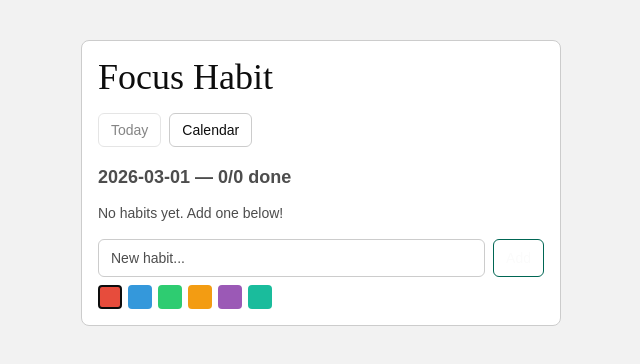
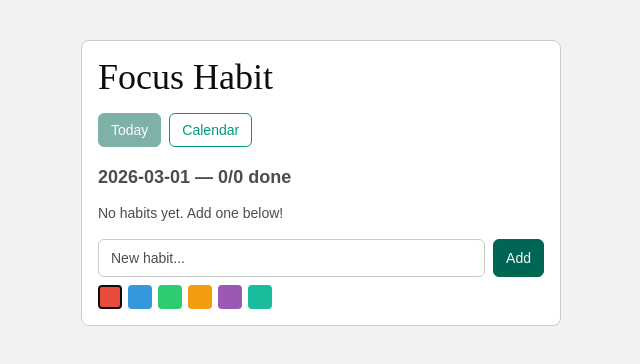
Before and after one commit to sito8943/habbit-tracker, a React (Vite) app: page / in a window 1280 px wide. Shown: the top 364 px of the page, without its empty margins (319-959 px from the left). Built offline with nearby package versions, Linux system fonts and the light colour scheme; a web font is replaced by a local one.

Commit message:
styles and button

```diff
--- a/src/App.tsx
+++ b/src/App.tsx
@@ -2,7 +2,7 @@ import { useState, useCallback } from "react"
 import type { Habit, LogEntry } from "./utils/habits"
 import { generateId, today, isLogged } from "./utils/habits"
 import { useLocalStorage } from "./hooks"
-import { Calendar, HabitForm, HabitList } from "./components"
+import { Button, Calendar, HabitForm, HabitList } from "./components"
 
 const App = () => {
   const [habits, setHabits] = useLocalStorage<Habit[]>("ht_habits", [])
@@ -39,28 +39,27 @@ const App = () => {
   )
 
   const doneCount = habits.filter((h) => isLogged(logs, h.id, selectedDate)).length
-  const navButtonClass =
-    "rounded-md border border-border bg-[var(--color-base-light)] px-3 py-1.5 text-sm font-medium text-text transition hover:bg-[var(--color-base-dark)] disabled:cursor-not-allowed disabled:opacity-50"
-
   return (
     <main className="mx-auto mt-10 max-w-120 rounded-lg border border-border bg-base-light p-4">
       <h1 className="mb-4 text-4xl">Focus Habit</h1>
 
       <nav className="mb-4 flex gap-2">
-        <button
+        <Button
           onClick={() => setView("today")}
           disabled={view === "today"}
-          className={navButtonClass}
+          variant="filled"
+          color="primary"
         >
           Today
-        </button>
-        <button
+        </Button>
+        <Button
           onClick={() => setView("calendar")}
           disabled={view === "calendar"}
-          className={navButtonClass}
+          variant="outlined"
+          color="primary"
         >
           Calendar
-        </button>
+        </Button>
       </nav>
 
       {view === "today" ? (
--- /dev/null
+++ b/src/components/Button/Button.tsx
@@ -0,0 +1,30 @@
+import { buttonBaseClass, buttonColorClasses, buttonVariantClasses, cn } from "./styles"
+import type { BaseButtonProps } from "./types"
+
+const Button = ({
+  children,
+  className,
+  color = "primary",
+  style,
+  type = "button",
+  variant = "text",
+  ...props
+}: BaseButtonProps) => {
+  return (
+    <button
+      {...props}
+      type={type}
+      className={cn(
+        buttonBaseClass,
+        buttonColorClasses[color],
+        buttonVariantClasses[variant],
+        className
+      )}
+      style={style}
+    >
+      {children}
+    </button>
+  )
+}
+
+export default Button
--- /dev/null
+++ b/src/components/Button/IconButton.tsx
@@ -0,0 +1,30 @@
+import { buttonColorClasses, cn, iconButtonBaseClass, iconButtonVariantClasses } from "./styles"
+import type { BaseButtonProps } from "./types"
+
+const IconButton = ({
+  children,
+  className,
+  color = "primary",
+  style,
+  type = "button",
+  variant = "text",
+  ...props
+}: BaseButtonProps) => {
+  return (
+    <button
+      {...props}
+      type={type}
+      className={cn(
+        iconButtonBaseClass,
+        buttonColorClasses[color],
+        iconButtonVariantClasses[variant],
+        className
+      )}
+      style={style}
+    >
+      {children}
+    </button>
+  )
+}
+
+export default IconButton
--- /dev/null
+++ b/src/components/Button/index.ts
@@ -0,0 +1,4 @@
+import Button from "./Button"
+import IconButton from "./IconButton"
+
+export { Button, IconButton }
--- /dev/null
+++ b/src/components/Button/styles.ts
@@ -0,0 +1,27 @@
+import type { ButtonColor, ButtonVariant } from "./types"
+
+export const buttonColorClasses: Record<ButtonColor, string> = {
+  primary: "btn--primary",
+  secondary: "btn--secondary",
+  info: "btn--info",
+  success: "btn--success",
+  warning: "btn--warning",
+  error: "btn--error",
+}
+
+export const buttonBaseClass = "btn"
+export const iconButtonBaseClass = "btn btn--icon"
+
+export const buttonVariantClasses: Record<ButtonVariant, string> = {
+  text: "btn--text",
+  filled: "btn--filled",
+  outlined: "btn--outlined",
+}
+
+export const iconButtonVariantClasses: Record<ButtonVariant, string> = {
+  text: "icon-btn--text",
+  filled: "btn--filled",
+  outlined: "btn--outlined",
+}
+
+export const cn = (...classes: Array<string | undefined>) => classes.filter(Boolean).join(" ")
--- /dev/null
+++ b/src/components/Button/types.ts
@@ -0,0 +1,9 @@
+import type { ButtonHTMLAttributes } from "react"
+
+export type ButtonVariant = "text" | "filled" | "outlined"
+export type ButtonColor = "primary" | "secondary" | "info" | "success" | "warning" | "error"
+
+export type BaseButtonProps = ButtonHTMLAttributes<HTMLButtonElement> & {
+  color?: ButtonColor
+  variant?: ButtonVariant
+}
--- a/src/components/Habit/HabitForm.tsx
+++ b/src/components/Habit/HabitForm.tsx
@@ -1,6 +1,7 @@
 import { useState } from "react"
 import type { HabitFormPropsType } from "./types"
 import { COLORS } from "../../utils/constant"
+import { Button } from "../Button"
 
 const HabitForm = ({ onAdd }: HabitFormPropsType) => {
   const [name, setName] = useState("")
@@ -20,14 +21,11 @@ const HabitForm = ({ onAdd }: HabitFormPropsType) => {
           value={name}
           onChange={(e) => setName(e.target.value)}
           placeholder="New habit..."
-          className="flex-1 rounded-md border border-border bg-base-light px-3 py-2 text-sm text-text placeholder:text-text-muted focus:border-color-primary focus:outline-none"
+          className="flex-1 rounded-md border border-border bg-base-light px-3 py-2 text-sm text-text placeholder:text-text-muted focus:border-primary focus:outline-none"
         />
-        <button
-          type="submit"
-          className="rounded-md border border-bg-primary bg-color-primary px-3 py-2 text-sm font-medium text-info transition hover:bg-hover-primary"
-        >
+        <Button type="submit" variant="filled" color="primary" className="px-3 py-2">
           Add
-        </button>
+        </Button>
       </div>
       <div className="flex gap-1.5">
         {COLORS.map((c) => (
--- a/src/components/Habit/HabitList.tsx
+++ b/src/components/Habit/HabitList.tsx
@@ -1,4 +1,7 @@
+import { faXmark } from "@fortawesome/free-solid-svg-icons"
+import { FontAwesomeIcon } from "@fortawesome/react-fontawesome"
 import { isLogged, getStreak } from "../../utils/habits"
+import { IconButton } from "../Button"
 import type { HabitListPropsType } from "./types"
 
 const HabitList = ({ habits, logs, date, onToggle, onDelete }: HabitListPropsType) => {
@@ -22,7 +25,7 @@ const HabitList = ({ habits, logs, date, onToggle, onDelete }: HabitListPropsTyp
               id={habit.id}
               checked={logged}
               onChange={() => onToggle(habit.id)}
-              className="h-4 w-4 accent-color-primary"
+              className="h-4 w-4 accent-primary"
             />
             <label
               htmlFor={habit.id}
@@ -35,13 +38,14 @@ const HabitList = ({ habits, logs, date, onToggle, onDelete }: HabitListPropsTyp
                 {streak}d
               </span>
             )}
-            <button
+            <IconButton
               onClick={() => onDelete(habit.id)}
               aria-label="Delete habit"
-              className="rounded px-2 py-0.5 text-sm text-text-muted transition hover:bg-bg-error hover:text-error"
+              color="error"
+              variant="text"
             >
-              x
-            </button>
+              <FontAwesomeIcon icon={faXmark} />
+            </IconButton>
           </li>
         )
       })}
--- a/src/components/index.ts
+++ b/src/components/index.ts
@@ -1,3 +1,4 @@
+import { Button, IconButton } from "./Button"
 import { Calendar } from "./Calendar"
 import { HabitForm, HabitList } from "./Habit"
-export { Calendar, HabitForm, HabitList }
+export { Button, IconButton, Calendar, HabitForm, HabitList }
--- a/src/index.css
+++ b/src/index.css
@@ -23,6 +23,150 @@
   --color-error: #fbfbfb;
 }
 
+@layer components {
+  .btn {
+    display: inline-flex;
+    align-items: center;
+    justify-content: center;
+    gap: 0.5rem;
+    border: 1px solid transparent;
+    border-radius: 0.375rem;
+    padding: 0.375rem 0.75rem;
+    font-size: 0.875rem;
+    font-weight: 500;
+    line-height: 1.25rem;
+    cursor: pointer;
+    transition:
+      background-color 150ms ease,
+      color 150ms ease,
+      border-color 150ms ease,
+      opacity 150ms ease;
+  }
+
+  .btn:disabled {
+    cursor: not-allowed;
+    opacity: 0.5;
+  }
+
+  .btn--icon {
+    width: 2rem;
+    height: 2rem;
+    padding: 0;
+    border-radius: 9999px;
+    flex-shrink: 0;
+  }
+
+  .btn--text {
+    border-color: transparent;
+    background-color: transparent;
+    color: var(--btn-tone);
+  }
+
+  .btn--text:hover {
+    background-color: var(--btn-soft);
+  }
+
+  .btn--filled {
+    border-color: var(--btn-surface);
+    background-color: var(--btn-surface);
+    color: var(--btn-contrast);
+  }
+
+  .btn--filled:hover {
+    border-color: var(--btn-hover);
+    background-color: var(--btn-hover-surface);
+  }
+
+  .btn--outlined {
+    border-color: var(--btn-tone);
+    background-color: transparent;
+    color: var(--btn-tone);
+  }
+
+  .btn--outlined:hover {
+    background-color: var(--btn-tone);
+    border-color: var(--btn-tone);
+    color: var(--btn-contrast);
+  }
+
+  .icon-btn--text {
+    border-color: transparent;
+    background-color: var(--btn-soft-40);
+    color: var(--color-text);
+  }
+
+  .icon-btn--text:hover {
+    background-color: var(--btn-surface);
+    color: var(--btn-icon-tone);
+  }
+
+  .btn--primary {
+    --btn-tone: var(--color-primary);
+    --btn-icon-tone: var(--color-primary);
+    --btn-surface: var(--color-bg-primary);
+    --btn-hover-surface: var(--color-hover-primary);
+    --btn-contrast: var(--color-info);
+    --btn-outline: var(--color-bg-primary);
+    --btn-soft: color-mix(in srgb, var(--color-bg-primary) 16%, transparent);
+    --btn-soft-40: color-mix(in srgb, var(--color-bg-primary) 40%, transparent);
+  }
+
+  .btn--secondary {
+    --btn-tone: var(--color-secondary);
+    --btn-icon-tone: var(--color-secondary);
+    --btn-surface: var(--color-bg-secondary);
+    --btn-hover-surface: var(--color-hover-secondary);
+    --btn-contrast: var(--color-warning);
+    --btn-outline: var(--color-bg-secondary);
+    --btn-soft: color-mix(in srgb, var(--color-bg-secondary) 16%, transparent);
+    --btn-soft-40: color-mix(in srgb, var(--color-bg-secondary) 5%, transparent);
+  }
+
+  .btn--info {
+    --btn-tone: var(--color-bg-info);
+    --btn-icon-tone: var(--color-info);
+    --btn-surface: var(--color-bg-info);
+    --btn-hover-surface: color-mix(in srgb, var(--color-bg-info) 86%, black);
+    --btn-contrast: var(--color-info);
+    --btn-outline: var(--color-bg-info);
+    --btn-soft: color-mix(in srgb, var(--color-bg-info) 16%, transparent);
+    --btn-soft-40: color-mix(in srgb, var(--color-bg-info) 5%, transparent);
+  }
+
+  .btn--success {
+    --btn-tone: var(--color-bg-success);
+    --btn-icon-tone: var(--color-success);
+    --btn-surface: var(--color-bg-success);
+    --btn-hover-surface: color-mix(in srgb, var(--color-bg-success) 86%, black);
+    --btn-contrast: var(--color-success);
+    --btn-outline: var(--color-bg-success);
+    --btn-soft: color-mix(in srgb, var(--color-bg-success) 16%, transparent);
+    --btn-soft-40: color-mix(in srgb, var(--color-bg-success) 5%, transparent);
+  }
+
+  .btn--warning {
+    --btn-tone: var(--color-bg-warning);
+    --btn-icon-tone: var(--color-warning);
+    --btn-surface: var(--color-bg-warning);
+    --btn-hover-surface: color-mix(in srgb, var(--color-bg-warning) 86%, black);
+    --btn-contrast: var(--color-warning);
+    --btn-outline: var(--color-bg-warning);
+    --btn-soft: color-mix(in srgb, var(--color-bg-warning) 16%, transparent);
+    --btn-soft-40: color-mix(in srgb, var(--color-bg-warning) 5%, transparent);
+  }
+
+  .btn--error {
+    --btn-tone: var(--color-bg-error);
+    --btn-icon-tone: var(--color-error);
+    --btn-surface: var(--color-bg-error);
+    --btn-hover-surface: color-mix(in srgb, var(--color-bg-error) 86%, black);
+    --btn-contrast: var(--color-error);
+    --btn-outline: var(--color-bg-error);
+    --btn-soft: color-mix(in srgb, var(--color-bg-error) 16%, transparent);
+    --btn-soft-40: color-mix(in srgb, var(--color-bg-error) 5%, transparent);
+  }
+}
+
 @layer base {
   body {
     font-family: "Roboto Variable", sans-serif;
```
Also changed, not shown: package.json (+5 -4 lines), 1 other file (tests, documents, lock files or other folders).
